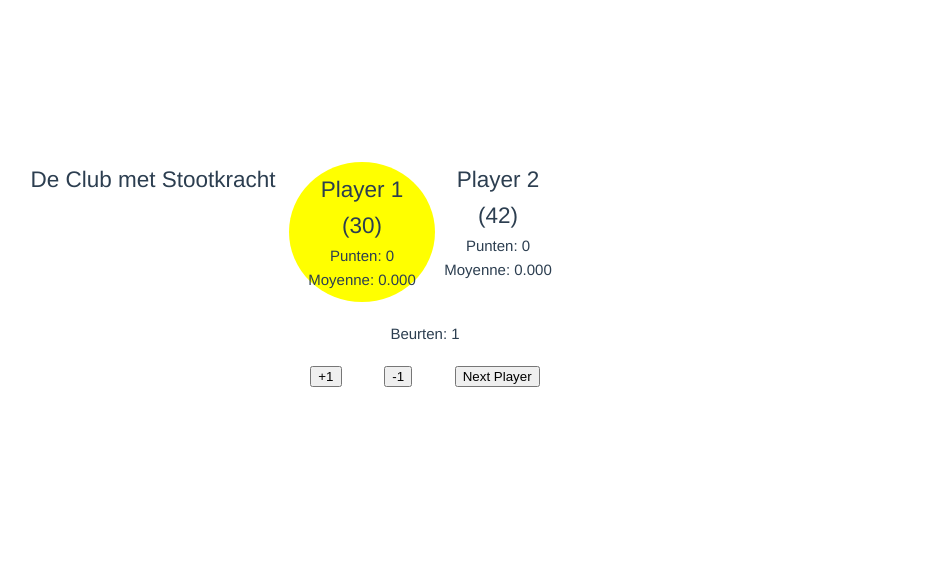
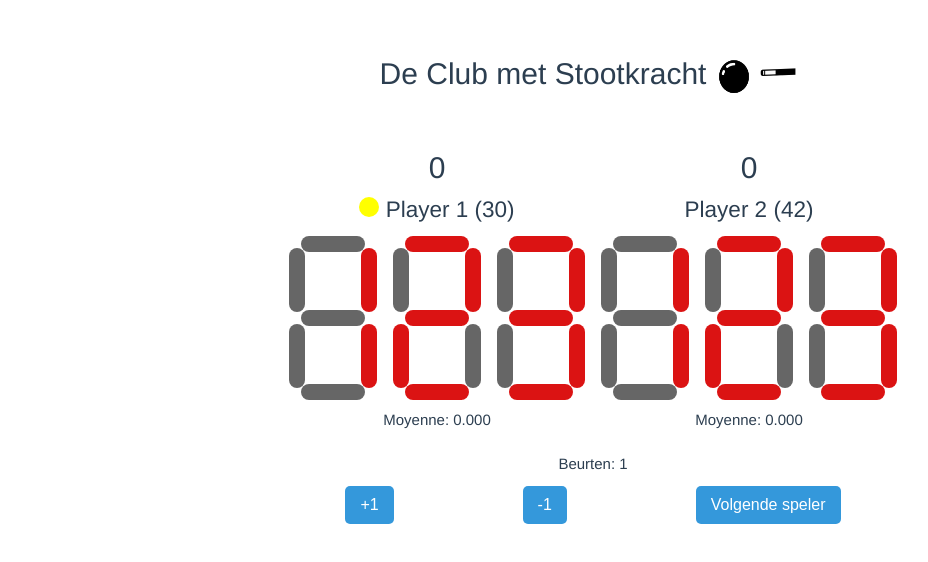
Before and after one commit to chemistry-software/biljartscorebord, a Vue app: page / in a window 1280 px wide. Shown: the part 186-748 px from the top of the page, without its empty margins (47-975 px from the left). Built offline with nearby package versions, Linux system fonts and the light colour scheme.

Commit message:
7 seg display and coloured ball as turn indicator

```diff
--- a/src/App.vue
+++ b/src/App.vue
@@ -1,15 +1,17 @@
 <template>
   <div id="app">
-    <h2>De Club met Stootkracht</h2>
+    <HeaderComponent />
     <ScoreboardComponent />
   </div>
 </template>
 
 <script lang="ts">
+import HeaderComponent from './components/HeaderComponent.vue';
 import ScoreboardComponent from './components/ScoreboardComponent.vue';
 
 export default {
   components: {
+    HeaderComponent,
     ScoreboardComponent
   }
 };
@@ -21,13 +23,24 @@ export default {
   text-align: center;
   color: #2c3e50;
   margin-top: 60px;
-}
-
-h1 {
-  margin-bottom: 20px;
+  display: flex;
+  flex-direction: column;
+  align-items: center;
+  justify-content: center;
 }
 
 button {
-  margin-top: 10px;
+  padding: 10px 15px;
+  font-size: 16px;
+  cursor: pointer;
+  background-color: #3498db;
+  color: #fff;
+  border: none;
+  border-radius: 5px;
+  transition: background-color 0.3s ease;
+}
+
+button:hover {
+  background-color: #2980b9;
 }
 </style>
--- /dev/null
+++ b/src/components/HeaderComponent.vue
@@ -0,0 +1,27 @@
+<template>
+        <div class="header-container">
+            <h1>De Club met Stootkracht</h1>
+            <img src="../assets/amorti.png" alt="Club met Stootkracht logo" class="logo" />
+        </div>
+</template>
+
+<script lang="ts">
+    export default {
+        /* props and logic crap */
+    };
+</script>
+
+<style scoped>
+.header-container {
+    text-align: center;
+    margin-bottom: 20px;
+    display: flex;
+    justify-content: center;
+    align-items: center;
+}
+
+.logo {
+    width: 100px;
+    height: 100px;
+}
+</style>
--- a/src/components/PlayerComponent.vue
+++ b/src/components/PlayerComponent.vue
@@ -1,21 +1,42 @@
 <template>
-	<div :class="{ 'current-player': isCurrentPlayer }">
-    <h2>{{ playerName }} ({{ pointsNeeded }})</h2>
-    <p>Punten: {{ points }}</p>
-    <p>Moyenne: {{ (points / turnsTaken).toFixed(3) }}</p>
+  <div>
+    <h1>{{ points }}</h1>
+    <h2>
+      <span :class="{ 'current-player': isCurrentPlayer }" class="current-player-ball" :style="currentBallColor"></span>
+      {{ playerName }} ({{ pointsNeeded }})
+    </h2>
+    <SegmentedDisplay :points="points" />
+    <p>Moyenne: {{ (points / (turnsTaken || 1)).toFixed(3) }}</p>
   </div>
 </template>
 
 <script lang="ts">
+import SegmentedDisplay from './SegmentedDisplay.vue';
+
 export default {
-  props: ['playerName', 'points', 'turnsTaken', 'pointsNeeded', 'isCurrentPlayer']
+  props: ['playerName', 'points', 'turnsTaken', 'pointsNeeded', 'isCurrentPlayer', 'playerIdx'],
+  components: {
+    SegmentedDisplay
+  },
+  computed: {
+    currentBallColor() {
+      return {
+        '--current-ball-color' : this.playerIdx === 0 ? 'yellow' : 'white'
+      };
+    }
+  }
 };
 </script>
 
 <style scoped>
-  .current-player {
-    background-color: yellow; /* Highlight background color for the current player */
-    border-radius: 50%; /* Make a circular shape */
-    padding: 10px; /* Adjust padding as needed */
-  }
+.current-player-ball {
+  display: none;
+  background-color: var(--current-ball-color);
+  border-radius: 50%;
+  padding: 10px;
+}
+
+.current-player {
+  display: inline-block;
+}
 </style>
--- a/src/components/ScoreboardComponent.vue
+++ b/src/components/ScoreboardComponent.vue
@@ -9,15 +9,16 @@
         :turnsTaken="player.turnsTaken"
         :pointsNeeded="player.pointsNeeded"
         :isCurrentPlayer="index === currentPlayerIndex"
+        :playerIdx="index"
       />
     </div>
     <div class="turns-container">
-      <p>Beurten: {{ players[0].turnsTaken }}</p>
+      <p>Beurten: {{ players[0].turnsTaken || 1 }}</p>
     </div>
     <div class="button-container">
       <button @click="incrementPoints">+1</button>
       <button @click="decrementPoints">-1</button>
-      <button @click="nextPlayer">Next Player</button>
+      <button @click="nextPlayer">Volgende speler</button>
     </div>
   </div>
 </template>
@@ -26,17 +27,17 @@
 import PlayerComponent from './PlayerComponent.vue';
 
 export default {
-  name: 'ScoreboardComponent', // Renamed component to ensure it is multi-word
+  name: 'ScoreboardComponent',
   components: {
     PlayerComponent
   },
   data() {
     return {
       players: [
-        { name: 'Player 1', points: 0, turnsTaken: 1, pointsNeeded: 30 },
-        { name: 'Player 2', points: 0, turnsTaken: 1, pointsNeeded: 42 }
+        { name: 'Player 1', points: 0, turnsTaken: 1, pointsNeeded: 30 }, /* turnsTaken is 1 because the first player always starts */
+        { name: 'Player 2', points: 0, turnsTaken: 0, pointsNeeded: 42 }
       ],
-      currentPlayerIndex: 0 // Index of the current player in the players array
+      currentPlayerIndex: 0
     };
   },
   methods: {
@@ -47,8 +48,8 @@ export default {
       this.players[this.currentPlayerIndex].points -= 1;
     },
     nextPlayer() {
+      this.currentPlayerIndex = (this.currentPlayerIndex + 1) % this.players.length;
       this.players[this.currentPlayerIndex].turnsTaken += 1;
-      this.currentPlayerIndex = (this.currentPlayerIndex + 1) % this.players.length;
     }
   }
 };
--- /dev/null
+++ b/src/components/SegmentedDisplay.vue
@@ -0,0 +1,295 @@
+<template>
+    <div class="points-display">
+      <div class='s7s'>
+        <!-- <input :value="points.toString().padStart(3, '0').charAt(0)"/> -->
+        <input :value="1"/>
+        <span></span>
+        <span></span>
+        <span></span>
+        <span></span>
+        <span></span>
+        <span></span>
+        <span></span>
+      </div>
+      <div class='s7s'>
+        <!-- <input :value="points.toString().padStart(3, '0').charAt(1)"/> -->
+        <input :value="2"/>
+        <span></span>
+        <span></span>
+        <span></span>
+        <span></span>
+        <span></span>
+        <span></span>
+        <span></span>
+      </div>
+      <div class='s7s'>
+        <!-- <input :value="points.toString().padStart(3, '0').charAt(2)"/> -->
+        <input :value="3"/>
+        <span></span>
+        <span></span>
+        <span></span>
+        <span></span>
+        <span></span>
+        <span></span>
+        <span></span>
+      </div>
+    </div>
+</template>
+
+<script lang="ts">
+export default {
+  props: ['points']
+};
+</script>
+
+<style scoped>
+/* Largely adopted from https://gitlab.com/nerothe/css-only-7-segmet-display */
+.points-display {
+  display: flex;
+  justify-content: center;
+
+  --bg-color: none;
+  --ia-color: #666;
+  --a-color: rgb(219, 19, 19);
+  --padding-p: 4px;
+  --bar-w: 16px;
+  --bar-pad: 8px;
+
+  /* no need to change after here */
+  --padding: calc(var(--padding-p)*2);
+  --bar-h: calc(var(--bar-w)*4);
+  --bar-r: calc(var(--bar-w)/2);
+  --bar-p: calc(var(--padding-p) + var(--bar-w));
+  --bar-p-t: calc(var(--bar-p)*2);
+  --c-w: calc(var(--bar-p-t) + var(--bar-h));
+  --bar-h-t: calc(var(--bar-h)*2);
+  --c-h-np: calc(var(--bar-p-t) + var(--bar-h-t));
+  --c-h: calc(calc(var(--c-h-np) + var(--padding-p)) + var(--bar-pad));
+  }
+
+  .s7s {
+    display: inline-block;
+    width: var(--c-w);
+    height: var(--c-h);
+    background: var(--bg-color);
+    position: relative;
+    margin: 0;
+  }
+  .s7s input {
+    display: none;
+  }
+
+  .s7s span {
+    background: var(--ia-color);
+    border-radius: var(--bar-r);
+    height: var(--bar-h);
+    width: var(--bar-w);
+  }
+
+  .s7s span:nth-of-type(3n+1) {
+    height: var(--bar-w);
+    width: var(--bar-h);
+    left: 50%;
+    margin-left: calc(var(--bar-h) / -2);
+  }
+
+  .s7s span:nth-of-type(1) {
+    position: absolute;
+    top: var(--padding);
+  }
+
+  .s7s span:nth-of-type(2) {
+    position: absolute;
+    top: var(--bar-p);
+    right: var(--padding);
+  }
+
+  .s7s span:nth-of-type(3) {
+    position: absolute;
+    bottom: var(--bar-p);
+    right: var(--padding);
+  }
+
+  .s7s span:nth-of-type(4) {
+    position: absolute;
+    bottom: var(--padding);
+  }
+
+  .s7s span:nth-of-type(5) {
+    position: absolute;
+    bottom: var(--bar-p);
+    left: var(--padding);
+  }
+
+  .s7s span:nth-of-type(6) {
+    position: absolute;
+    top: var(--bar-p);
+    left: var(--padding);
+  }
+
+  .s7s span:nth-of-type(7) {
+    position: absolute;
+    top: 50%;
+    margin-top: calc(var(--bar-r) * -1);
+  }
+
+  input[value='0'] ~ span:nth-of-type(1) {
+    background: var(--a-color);
+  }
+  input[value='0'] ~ span:nth-of-type(2) {
+    background: var(--a-color);
+  }
+  input[value='0'] ~ span:nth-of-type(3) {
+    background: var(--a-color);
+  }
+  input[value='0'] ~ span:nth-of-type(4) {
+    background: var(--a-color);
+  }
+  input[value='0'] ~ span:nth-of-type(5) {
+    background: var(--a-color);
+  }
+  input[value='0'] ~ span:nth-of-type(6) {
+    background: var(--a-color);
+  }
+
+  input[value='1'] ~ span:nth-of-type(2) {
+    background: var(--a-color);
+  }
+  input[value='1'] ~ span:nth-of-type(3) {
+    background: var(--a-color);
+  }
+
+  input[value='2'] ~ span:nth-of-type(1) {
+    background: var(--a-color);
+  }
+  input[value='2'] ~ span:nth-of-type(2) {
+    background: var(--a-color);
+  }
+  input[value='2'] ~ span:nth-of-type(4) {
+    background: var(--a-color);
+  }
+  input[value='2'] ~ span:nth-of-type(5) {
+    background: var(--a-color);
+  }
+  input[value='2'] ~ span:nth-of-type(7) {
+    background: var(--a-color);
+  }
+
+  input[value='3'] ~ span:nth-of-type(1) {
+    background: var(--a-color);
+  }
+  input[value='3'] ~ span:nth-of-type(2) {
+    background: var(--a-color);
+  }
+  input[value='3'] ~ span:nth-of-type(3) {
+    background: var(--a-color);
+  }
+  input[value='3'] ~ span:nth-of-type(4) {
+    background: var(--a-color);
+  }
+  input[value='3'] ~ span:nth-of-type(7) {
+    background: var(--a-color);
+  }
+
+  input[value='4'] ~ span:nth-of-type(2) {
+    background: var(--a-color);
+  }
+  input[value='4'] ~ span:nth-of-type(3) {
+    background: var(--a-color);
+  }
+  input[value='4'] ~ span:nth-of-type(6) {
+    background: var(--a-color);
+  }
+  input[value='4'] ~ span:nth-of-type(7) {
+    background: var(--a-color);
+  }
+
+
+  input[value='5'] ~ span:nth-of-type(1) {
+    background: var(--a-color);
+  }
+  input[value='5'] ~ span:nth-of-type(3) {
+    background: var(--a-color);
+  }
+  input[value='5'] ~ span:nth-of-type(4) {
+    background: var(--a-color);
+  }
+  input[value='5'] ~ span:nth-of-type(6) {
+    background: var(--a-color);
+  }
+  input[value='5'] ~ span:nth-of-type(7) {
+    background: var(--a-color);
+  }
+
+  input[value='6'] ~ span:nth-of-type(1) {
+    background: var(--a-color);
+  }
+  input[value='6'] ~ span:nth-of-type(3) {
+    background: var(--a-color);
+  }
+  input[value='6'] ~ span:nth-of-type(4) {
+    background: var(--a-color);
+  }
+  input[value='6'] ~ span:nth-of-type(5) {
+    background: var(--a-color);
+  }
+  input[value='6'] ~ span:nth-of-type(6) {
+    background: var(--a-color);
+  }
+  input[value='6'] ~ span:nth-of-type(7) {
+    background: var(--a-color);
+  }
+
+
+  input[value='7'] ~ span:nth-of-type(1) {
+    background: var(--a-color);
+  }
+  input[value='7'] ~ span:nth-of-type(2) {
+    background: var(--a-color);
+  }
+  input[value='7'] ~ span:nth-of-type(3) {
+    background: var(--a-color);
+  }
+
+
+  input[value='8'] ~ span:nth-of-type(1) {
+    background: var(--a-color);
+  }
+  input[value='8'] ~ span:nth-of-type(2) {
+    background: var(--a-color);
+  }
+  input[value='8'] ~ span:nth-of-type(3) {
+    background: var(--a-color);
+  }
+  input[value='8'] ~ span:nth-of-type(4) {
+    background: var(--a-color);
+  }
+  input[value='8'] ~ span:nth-of-type(5) {
+    background: var(--a-color);
+  }
+  input[value='8'] ~ span:nth-of-type(6) {
+    background: var(--a-color);
+  }
+  input[value='8'] ~ span:nth-of-type(7) {
+    background: var(--a-color);
+  }
+
+  input[value='9'] ~ span:nth-of-type(1) {
+    background: var(--a-color);
+  }
+  input[value='9'] ~ span:nth-of-type(2) {
+    background: var(--a-color);
+  }
+  input[value='9'] ~ span:nth-of-type(3) {
+    background: var(--a-color);
+  }
+  input[value='9'] ~ span:nth-of-type(4) {
+    background: var(--a-color);
+  }
+  input[value='9'] ~ span:nth-of-type(6) {
+    background: var(--a-color);
+  }
+  input[value='9'] ~ span:nth-of-type(7) {
+    background: var(--a-color);
+  }
+</style>
```
Also changed, not shown: src/assets/amorti.png (added).
